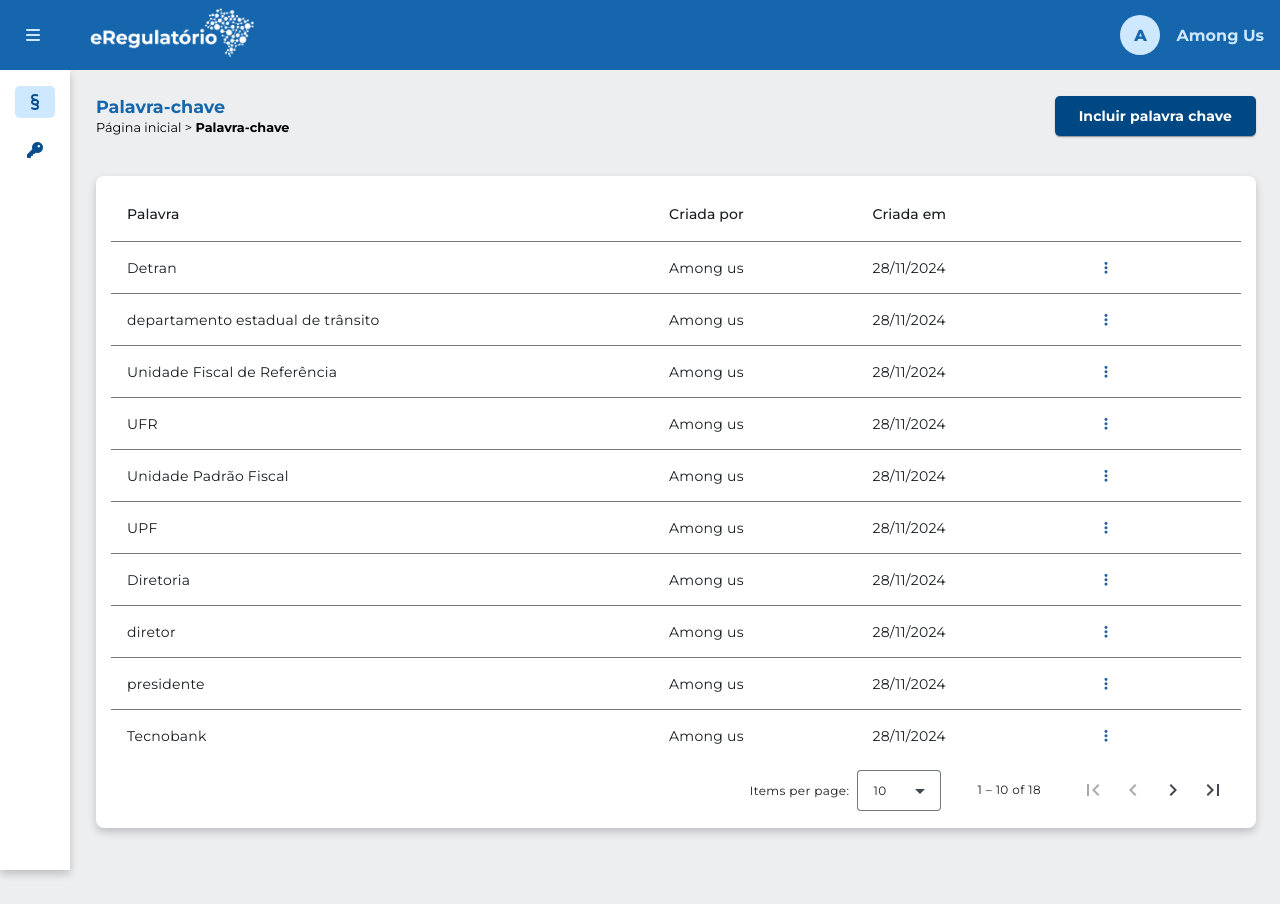
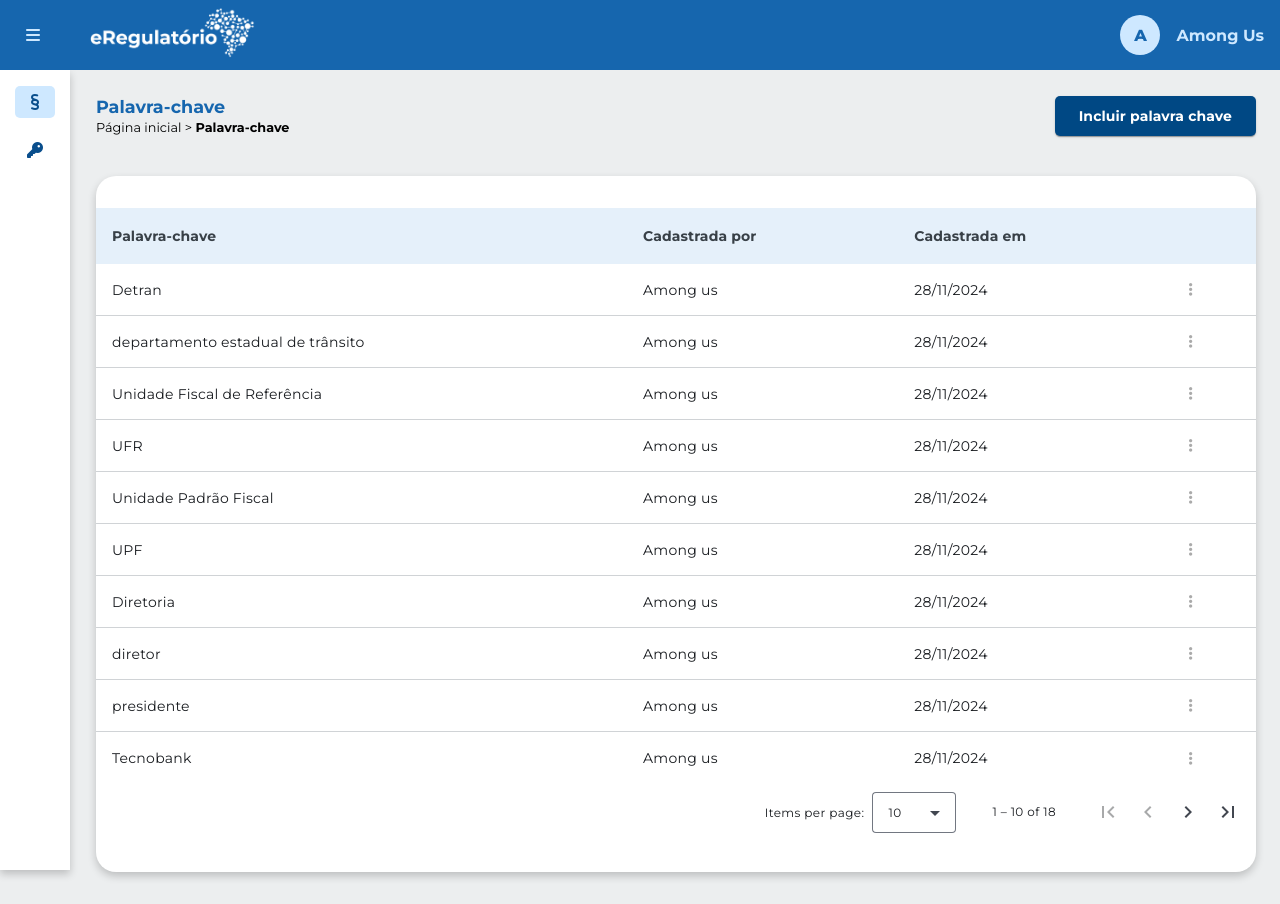
Before and after one commit to nicoledalarmelina/hackathon-among-us, an Angular app: page /palavra-chave in a window 1280 px wide. Built offline with nearby package versions, Linux system fonts and the light colour scheme.

Commit message:
feat: alterações layout palavra chave

```diff
--- a/src/app/pages/palavra-chave/palavra-chave.component.html
+++ b/src/app/pages/palavra-chave/palavra-chave.component.html
@@ -6,29 +6,27 @@
     <button mat-raised-button (click)="openDialog()">Incluir palavra chave</button>
   </div>
 
-
-
-  <div class="card">
+  <div class="card px-0 py-2">
     <table mat-table [dataSource]="dataSource">
       <ng-container matColumnDef="palavra">
-        <th mat-header-cell *matHeaderCellDef> Palavra </th>
+        <th mat-header-cell *matHeaderCellDef> Palavra-chave </th>
         <td mat-cell *matCellDef="let element"> {{element.palavra}} </td>
       </ng-container>
 
       <ng-container matColumnDef="criadaPor">
-        <th mat-header-cell *matHeaderCellDef> Criada por </th>
+        <th mat-header-cell *matHeaderCellDef> Cadastrada por </th>
         <td mat-cell *matCellDef="let element"> {{element.criadaPor}} </td>
       </ng-container>
 
       <ng-container matColumnDef="criadaEm">
-        <th mat-header-cell *matHeaderCellDef> Criada em </th>
+        <th mat-header-cell *matHeaderCellDef> Cadastrada em </th>
         <td mat-cell *matCellDef="let element"> {{ element.criadaEm | date: 'dd/MM/yyyy' }} </td>
       </ng-container>
 
       <ng-container matColumnDef="acao">
         <th mat-header-cell *matHeaderCellDef> </th>
         <td mat-cell *matCellDef="let element">
-          <button mat-button [matMenuTriggerFor]="menu" class="tabela-acao" disableRipple="true"><i
+          <button  [matMenuTriggerFor]="menu" class="tabela-acao" disableRipple="true"><i
               class="fa-solid fa-ellipsis-vertical"></i></button>
           <mat-menu #menu="matMenu">
             <button mat-menu-item (click)="deleteKeyword(element.id)">Excluir</button>
--- a/src/app/pages/palavra-chave/palavra-chave.component.scss
+++ b/src/app/pages/palavra-chave/palavra-chave.component.scss
@@ -6,4 +6,21 @@
   border: none;
   background: none;
   cursor: pointer;
+  color: #AAA;
+  font-size: 15px;
 }
+
+table {
+  border-radius: 10px;
+
+  th {
+    background-color: #E5F0FA !important;
+    color: #384047;
+    font-weight: 700;
+    border: none;
+  }
+
+  td {
+    border-color: #D0D3D6;
+  }
+}
--- a/src/app/pages/palavra-chave/palavra-chave.component.ts
+++ b/src/app/pages/palavra-chave/palavra-chave.component.ts
@@ -11,6 +11,7 @@ import { KeywordDialogComponent } from '../../shared/components/keyword-dialog/k
 import { PalavraChaveService } from '../../services/palavra-chave.service';
 import { ToastComponent } from '../../shared/components/toast/toast.component';
 import { ToastService } from '../../shared/components/toast/toast.service';
+import { CriarPalavraChaveRequest } from '../../core/requests/palavra-chave/criar-palavra-chave.request';
 
 @Component({
   selector: 'app-palavra-chave',
@@ -70,16 +71,23 @@ export class PalavraChaveComponent {
       height: '244px',
       width: '666px',
     });
+
+    dialogRef.afterClosed().subscribe(keyword => {
+      if (keyword) {
+        this.addKeyword(keyword);
+      }
+    });
   }
 
   getKeyrowdsList() {
     this.palavraChaveService.obterPalavrasChave().subscribe({
       next: (response) => {
-        {
-          if (response.listaPalavras) {
-            this.listaPalavras = response.listaPalavras;
-          }
+        if (response.listaPalavras) {
+          this.listaPalavras = response.listaPalavras;
         }
+      },
+      error: (error) => {
+        this.toastService.showToast('error', error.message);
       }
     })
   }
@@ -92,12 +100,27 @@ export class PalavraChaveComponent {
         }
       },
       error: (error) => {
-        console.log(error)
-        console.log(error.message)
         this.toastService.showToast('error', error.message);
       }
     })
   }
 
+  addKeyword(keyword: string) {
+    let request = <CriarPalavraChaveRequest>{
+      palavra: keyword,
+      criadoPor: 'Usuário Among us'
+    };
+
+    this.palavraChaveService.criarPalavraChave(request).subscribe({
+      next: (response) => {
+        if (response.id) {
+          this.toastService.showToast('success', 'Palavra-chave incluída com sucesso!');
+        }
+      },
+      error: (error) => {
+        this.toastService.showToast('error', error.message);
+      }
+    })
+  }
 
 }
--- a/src/app/shared/components/keyword-dialog/keyword-dialog.component.html
+++ b/src/app/shared/components/keyword-dialog/keyword-dialog.component.html
@@ -6,8 +6,9 @@
       <input matInput placeholder="Digite a palavra-chave" formControlName="keyword">
     </mat-form-field>
     <div>
-      <button mat-stroked-button [mat-dialog-close]="true">Cancelar</button>
-      <button mat-flat-button [disabled]="formKeyword.invalid">Adicionar</button>
+      <button mat-stroked-button [mat-dialog-close]="null">Cancelar</button>
+      <button mat-flat-button [disabled]="formKeyword.invalid"
+        [mat-dialog-close]="formKeyword.value.keyword">Adicionar</button>
     </div>
   </form>
 </div>
--- a/src/app/shared/components/menu/menu.component.ts
+++ b/src/app/shared/components/menu/menu.component.ts
@@ -11,7 +11,8 @@ import { Router } from '@angular/router';
 })
 export class MenuComponent {
 
-  constructor(private router: Router) {}
+  constructor(private router: Router) {
+  }
 
   selecionado: string = "regulatorio";
 
--- a/src/styles.scss
+++ b/src/styles.scss
@@ -29,23 +29,11 @@ p {
 
 .card {
   box-shadow: 0px 4px 8px rgba(0, 0, 0, 0.2);
-  border-radius: 8px;
+  border-radius: 20px;
   padding: 10px 15px;
   display: flex;
   flex-direction: column;
   background-color: #FFF;
-}
-
-.mr-1 {
-  margin-right: 1rem;
-}
-
-.mb-1 {
-  margin-bottom: 1rem;
-}
-
-.mt-1 {
-  margin-top: 1rem;
 }
 
 .header-page {
@@ -73,7 +61,9 @@ p {
   color: mat.get-theme-color(m3-theme.$light-theme, primary, 100) !important;
 }
 
-.mat-mdc-table, .mat-mdc-paginator, .mat-mdc-menu-panel {
+.mat-mdc-table,
+.mat-mdc-paginator,
+.mat-mdc-menu-panel {
   background-color: mat.get-theme-color(m3-theme.$light-theme, primary, 100) !important;
 }
 
@@ -85,3 +75,44 @@ table .mat-mdc-button:hover {
 .mat-mdc-menu-content {
   padding: 0px !important;
 }
+
+.mat-mdc-menu-content, .mat-mdc-menu-content .mat-mdc-menu-item .mat-mdc-menu-item-text {
+  font-family: "Montserrat" !important;
+}
+
+/*TRUMPS*/
+
+.mr-1 {
+  margin-right: 1rem;
+}
+
+.mb-1 {
+  margin-bottom: 1rem;
+}
+
+.mt-1 {
+  margin-top: 1rem;
+}
+
+.p-0 {
+  padding: 0;
+}
+
+.p-1 {
+  padding: 1rem;
+}
+
+.px-0 {
+  padding-left: 0;
+  padding-right: 0;
+}
+
+.py-1 {
+  padding-top: 1rem;
+  padding-bottom: 1rem;
+}
+
+.py-2 {
+  padding-top: 2rem;
+  padding-bottom: 2rem;
+}
```
Also changed, not shown: src/app/shared/components/keyword-dialog/keyword-dialog.component.ts (+5 -2 lines).
